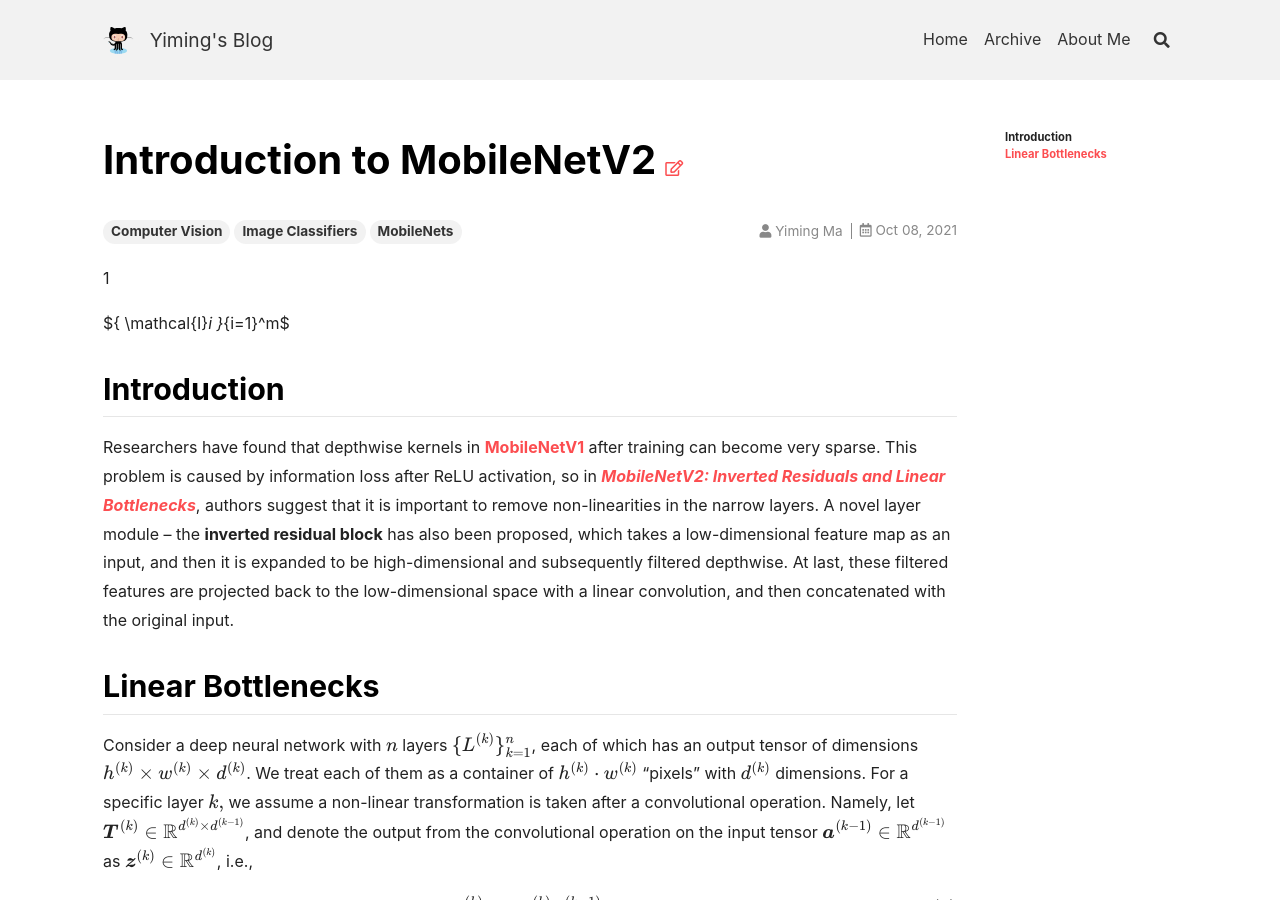
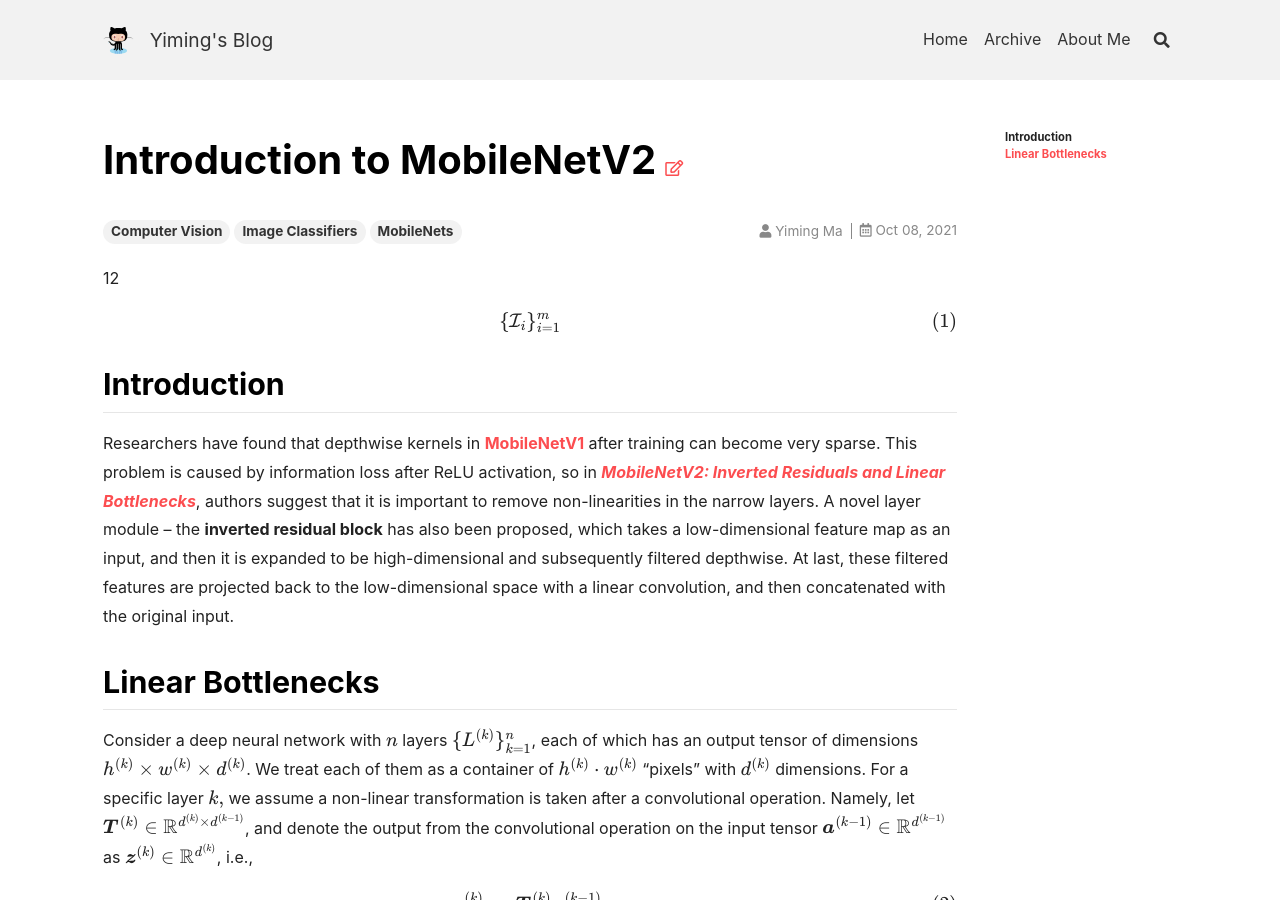
Before and after one commit to YimingMa/YIMINGMA.github.io, a Jekyll site: the page built from _posts/2021-10-08-introduction-to-MobileNetV2.md, in a window 1280 px wide and 900 px high. Built offline with Jekyll 4.4.1, drawn with Linux system fonts in a browser that asks for light colours; nearby versions of some CDN libraries; formulas are drawn with MathJax 3.

Commit message:
Update 2021-10-08-introduction-to-MobileNetV2.md

```diff
--- a/_posts/2021-10-08-introduction-to-MobileNetV2.md
+++ b/_posts/2021-10-08-introduction-to-MobileNetV2.md
@@ -11,9 +11,9 @@ aside:
     toc: true
 ---
 
-1
+12
 
-$\{ \mathcal{I}_i \}_{i=1}^m$
+$$\{ \mathcal{I}_i \}_{i=1}^m$$
 
 ## Introduction
 
```
